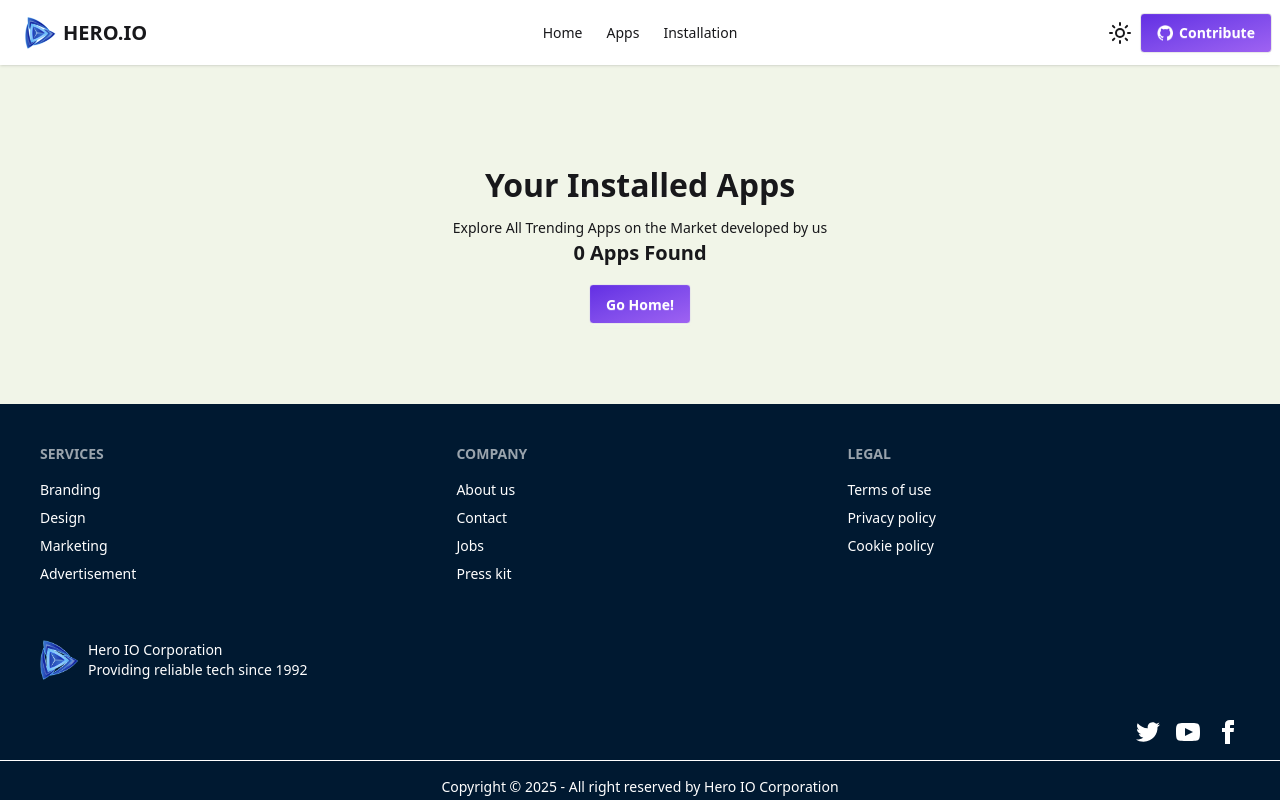
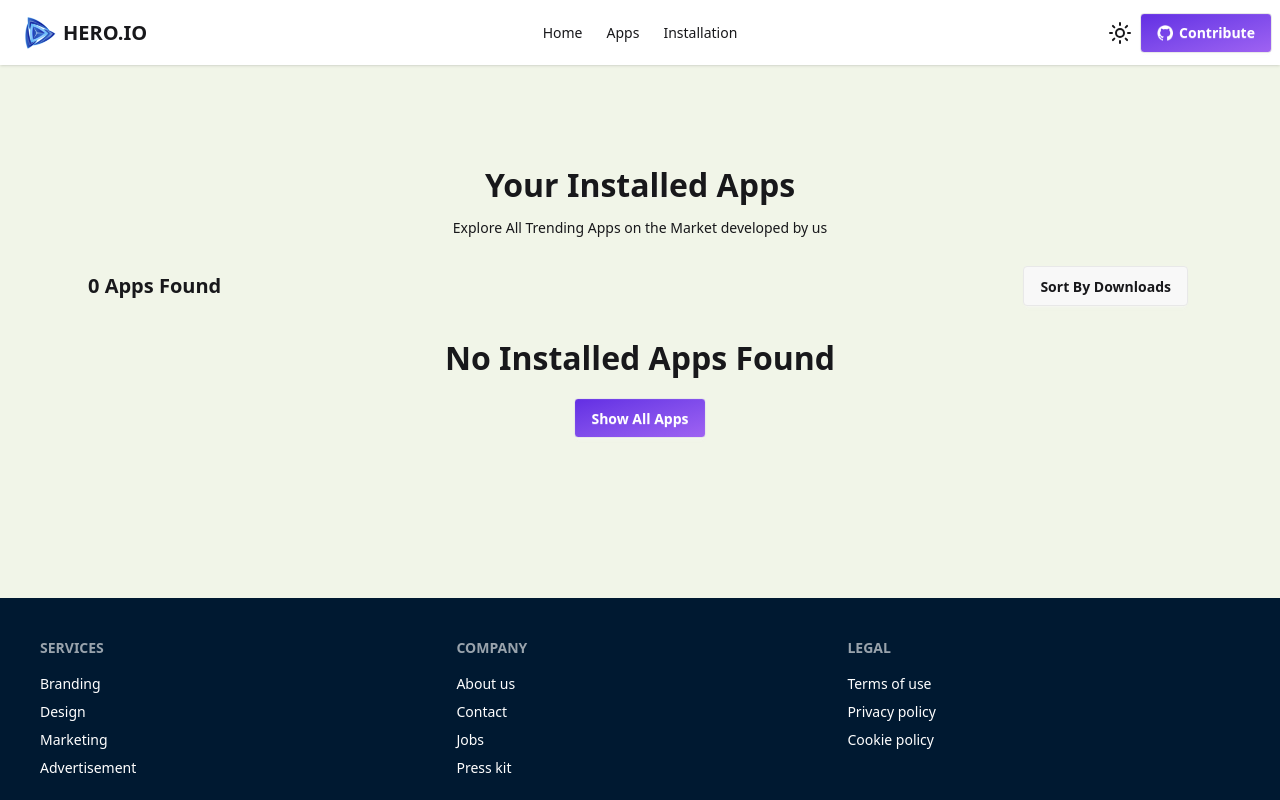
Before and after one commit to HasinIshrakK/assignment-8, a React (Vite) app: page /installation in a window 1280 px wide. Shown: the top 800 px of the page. Built offline with nearby package versions, Linux system fonts and the light colour scheme.

Commit message:
Uninstall function added

```diff
--- a/src/Pages/Installation/Installation.jsx
+++ b/src/Pages/Installation/Installation.jsx
@@ -8,42 +8,56 @@ const Installation = () => {
 
     const appsData = useLoaderData();
     const [theme] = use(ThemeContext);
-    const [i, setI] =useState([])
+    const [i, setI] = useState([])
     useEffect(
         () => {
             const storage = getStorage();
-            const convSTR = storage.map(id=>parseInt(id));
-            const installed = appsData.filter(app=>convSTR.includes(app.id));
+            const convSTR = storage.map(id => parseInt(id));
+            const installed = appsData.filter(app => convSTR.includes(app.id));
             setI(installed);
         }, [appsData]
     )
 
     return (
-        <div className={`${theme === true && 'bg-[#F1F5E8]'} flex flex-col items-center py-20 px-2 text-center`}>
+        <div className={`${theme === true && 'bg-[#F1F5E8]'} flex flex-col items-center py-20 px-2`}>
             <div>
-                <h1 className='mt-4 mb-2 font-bold'>
+                <h1 className='mt-4 mb-2 font-bold text-center'>
                     Your Installed Apps
                 </h1>
                 <p className='text-center'>
                     Explore All Trending Apps on the Market developed by us
                 </p>
             </div>
-            <div>
-                <h3 className='font-bold'>
-                    {i.length} Apps Found
-                </h3>
+            <div className='flex justify-between items-center w-full p-6 sm:px-20'>
+                <div>
+                    <h3 className='font-bold'>
+                        {i.length} Apps Found
+                    </h3>
+                </div>
+                <div className="dropdown dropdown-bottom dropdown-end">
+                    <div tabIndex={0} role="button" className="btn m-1">Sort By Downloads</div>
+                    <ul tabIndex={0} className="dropdown-content menu bg-base-100 rounded-box z-1 w-52 p-2 shadow-sm">
+                        <li><a>High-Low</a></li>
+                        <li><a>Low-High</a></li>
+                    </ul>
+                </div>
             </div>
             <div className={`w-full`}>
                 {
                     i.map(
-                        ins => <InstalledApps ins={ins}></InstalledApps>
+                        ins => <InstalledApps key={ins.id} setI={setI} ins={ins}></InstalledApps>
                     )
                 }
             </div>
-            <Link to='/'>
-                <button className='btn bg-linear-to-br from-[#632EE3] to-[#9F62F2] text-white mt-4'>
-                    Go Home!
-                </button>
+            <Link to='/apps/'>
+                {
+                    i.length === 0 && <div className='flex flex-col mx-auto'>
+                        <h1 className='font-bold mb-4 text-center'>No Installed Apps Found</h1>
+                        <button className='btn bg-linear-to-br from-[#632EE3] to-[#9F62F2] text-white mb-20 flex mx-auto'>
+                            Show All Apps
+                        </button>
+                    </div>
+                }
             </Link>
         </div>
     );
--- a/src/Pages/Installation/InstalledApps/InstalledApps.jsx
+++ b/src/Pages/Installation/InstalledApps/InstalledApps.jsx
@@ -1,12 +1,21 @@
-import React from 'react';
+import React, { use } from 'react';
 import downloads from '../../../assets/icon-downloads.png';
 import ratings from '../../../assets/icon-ratings.png';
+import { ThemeContext } from '../../../App';
+import { getStorage, removeFromStorage } from '../../../Utility/DBM';
 
-const InstalledApps = ({ins}) => {
+const InstalledApps = ({ ins, setI }) => {
+
+    const [theme] = use(ThemeContext);
+    const handle = () => {
+        removeFromStorage(ins.id);
+        setI(getStorage())
+    }
+
     return (
-        <div className='mx-6 sm:mx-20 bg-white rounded-2xl mt-8 mb-4'>
-            <div className='flex justify-between items-center p-4'>
-                <div className='flex gap-4'>
+        <div className={`${theme === true ? 'bg-white' : 'bg-gray-700'} mx-6 sm:mx-20 rounded-2xl mt-8 mb-4`}>
+            <div className='sm:flex justify-between items-center p-4'>
+                <div className='md:flex gap-4 my-2'>
                     <div>
                         <img className='rounded-md h-20' src={ins.image} alt="" />
                     </div>
@@ -26,7 +35,7 @@ const InstalledApps = ({ins}) => {
                             <div className='flex gap-2 items-center'>
                                 <img className='h-4' src={ratings} alt="" />
                                 <p>
-                                   {ins.ratingAvg}
+                                    {ins.ratingAvg}
                                 </p>
                             </div>
                             <div>
@@ -36,7 +45,7 @@ const InstalledApps = ({ins}) => {
                     </div>
                 </div>
                 <div>
-                    <button className='btn bg-[#00D390] text-white'>
+                    <button onClick={() => handle()} className='btn bg-[#00D390] text-white'>
                         Uninstall
                     </button>
                 </div>
--- a/src/Utility/DBM.js
+++ b/src/Utility/DBM.js
@@ -30,4 +30,10 @@ const checkStorage = (id) => {
     };
 };
 
-export { setToStorage, checkStorage, getStorage };
+const removeFromStorage = (id) => {
+    const storage = getStorage();
+    const newStorage = storage.filter(data => data !== id);
+    localStorage.setItem('ids', JSON.stringify(newStorage));
+};
+
+export { setToStorage, checkStorage, getStorage, removeFromStorage };
```
